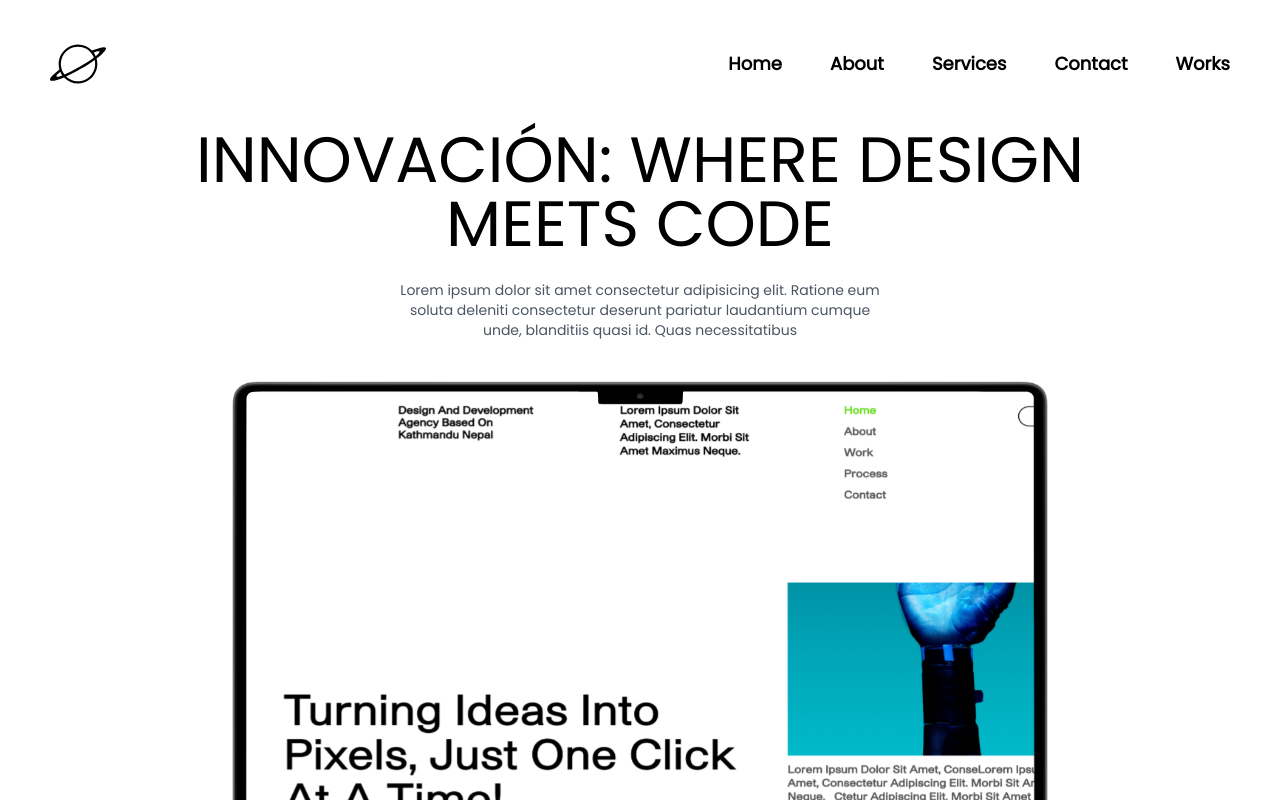
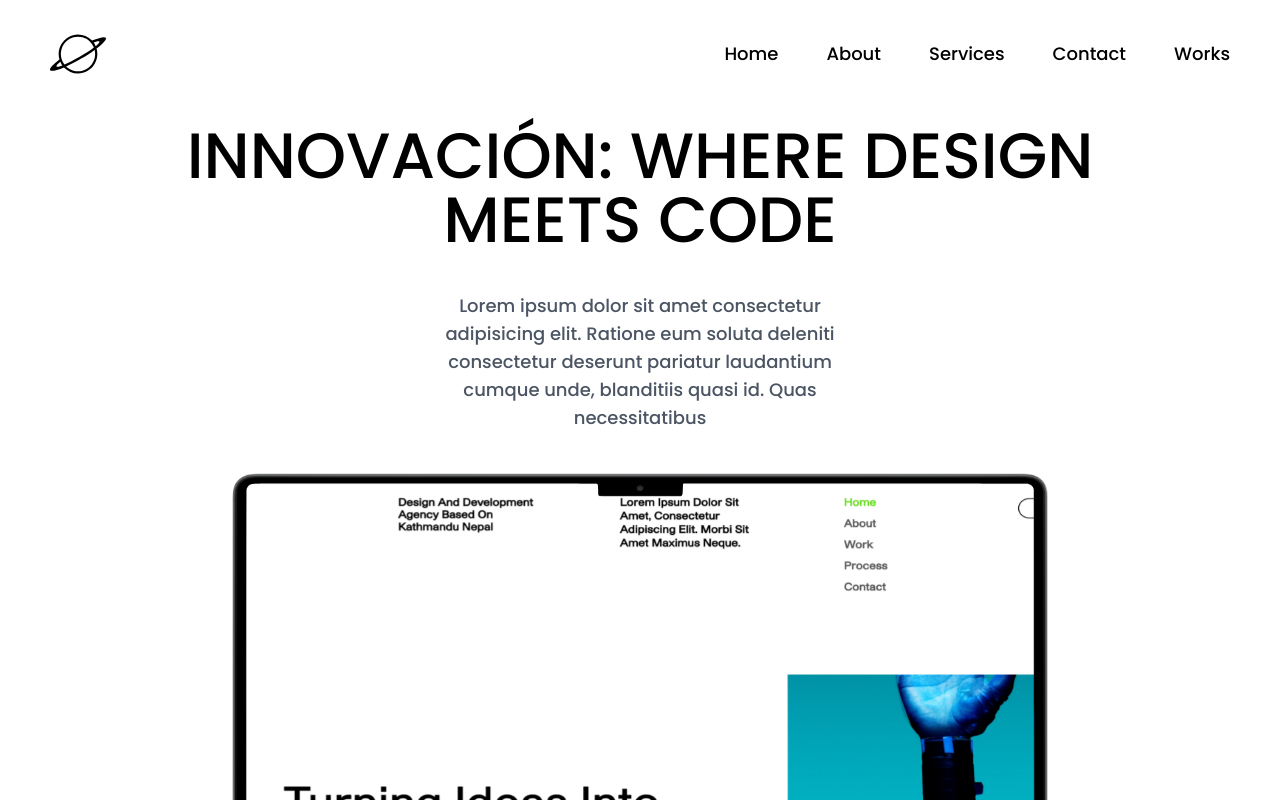
Before and after one commit to linushahs/kalodhunga-creation, a Next.js app: page / in a window 1280 px wide. Shown: the top 800 px of the page. Built offline with nearby package versions, Linux system fonts and the light colour scheme.

Commit message:
Added tailwind directives

```diff
--- a/src/app/globals.css
+++ b/src/app/globals.css
@@ -20,12 +20,16 @@
 
 @layer base {
   h1 {
-    @apply text-[5vw] leading-[5vw];
+    @apply text-[24px] leading-[30px] font-[500] md:text-[5vw] md:leading-[5vw];
   }
 }
 
 @layer components {
+  .navbar {
+    @apply w-full px-[25px] py-[25px] lg:py-[30px] lg:px-[50px] 3xl:px-[80px] 3xl:py-[60px];
+  }
+
   .container {
-    @apply w-full px-[25px] py-[25px] lg:py-[40px] lg:px-[50px] 3xl:px-[80px] 3xl:py-[60px];
+    @apply w-full px-[25px] lg:px-[50px] 3xl:px-[80px];
   }
 }
--- a/src/app/layout.tsx
+++ b/src/app/layout.tsx
@@ -3,7 +3,10 @@ import "./globals.css";
 import type { Metadata } from "next";
 import { Poppins } from "next/font/google";
 
-const inter = Poppins({ subsets: ["latin"], weight: ["200", "300", "400"] });
+const inter = Poppins({
+  subsets: ["latin"],
+  weight: ["200", "300", "400", "500"],
+});
 
 export const metadata: Metadata = {
   title: "Kalodhunga Creation",
--- a/src/components/LandingPage.tsx
+++ b/src/components/LandingPage.tsx
@@ -3,11 +3,11 @@ import Image from "next/image";
 function LandingPage() {
   return (
     <section className=" px-2 flex flex-col items-center w-full sm:px-8  mx-auto">
-      <h1 className="uppercase text-center ">
+      <h1 className="uppercase text-center py-4">
         Innovación: Where Design <br /> Meets Code
       </h1>
 
-      <p className="my-6 text-center w-full sm:w-[80%] lg:w-[60%] xl:w-[500px] text-sm text-gray-600">
+      <p className="container my-6 text-center sm:w-[80%] lg:w-[60%] xl:w-[550px] text-sm lg:text-md xl:text-lg text-gray-600 font-medium">
         Lorem ipsum dolor sit amet consectetur adipisicing elit. Ratione eum
         soluta deleniti consectetur deserunt pariatur laudantium cumque unde,
         blanditiis quasi id. Quas necessitatibus
--- a/src/components/layout/Navbar.tsx
+++ b/src/components/layout/Navbar.tsx
@@ -27,11 +27,11 @@ function Navbar() {
   const [isMenuOpen, setIsMenuOpen] = useState(false);
 
   return (
-    <nav className="container bg-white z-40 flex items-center justify-between text-black ">
+    <nav className="navbar bg-white z-40 flex items-center justify-between text-black ">
       <div className="flex items-center justify-between w-full">
         <Logo className="w-12 h-12 lg:w-14 lg:h-15" />
         {/* right side  */}
-        <ul className="lg:flex items-center gap-12 hidden font-bold text-lg 3xl:text-2xl">
+        <ul className="lg:flex items-center gap-12 hidden font-[500] text-lg 3xl:text-2xl">
           <li>
             <a href="#">Home</a>
           </li>
@@ -59,7 +59,7 @@ function Navbar() {
 
       {/* backdrop : black ----------- */}
       {isMenuOpen && (
-        <div className="absolute top-0 left-0 w-full h-screen z-20 bg-black/30"></div>
+        <div className="fixed top-0 left-0 w-full h-screen z-20 bg-black/30"></div>
       )}
 
       {/* list of menus (in small devices: tab & mobile) ---->  */}
@@ -69,8 +69,8 @@ function Navbar() {
           isMenuOpen && "active"
         )}
       >
-        <header className="p-6 flex w-full justify-between">
-          <img src="/assets/logo.png" alt="logo" className="w-auto h-7" />
+        <header className="px-6 pt-6 flex w-full justify-between">
+          <Logo className="w-10 h-10 " />
 
           <button
             onClick={() => setIsMenuOpen(false)}
```
